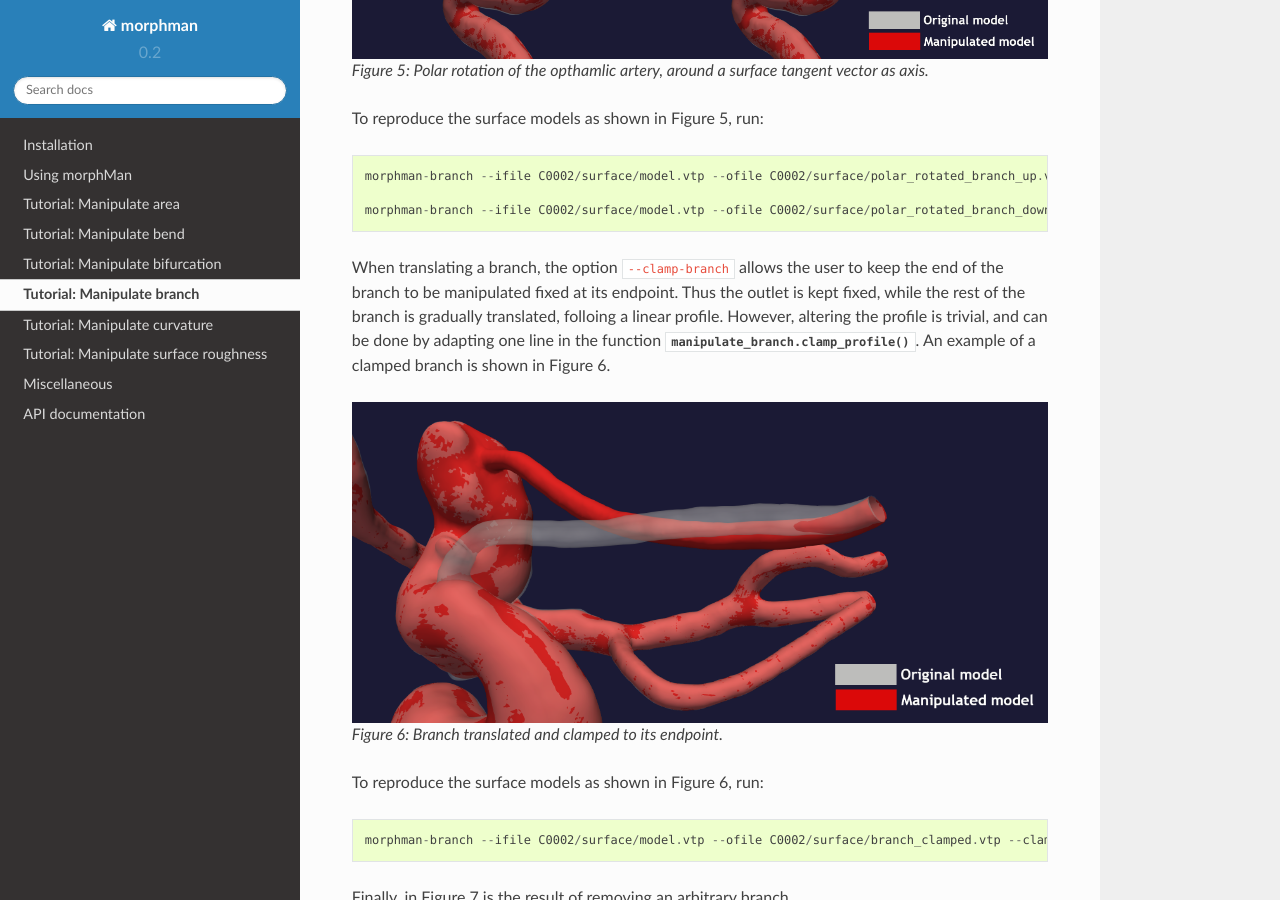
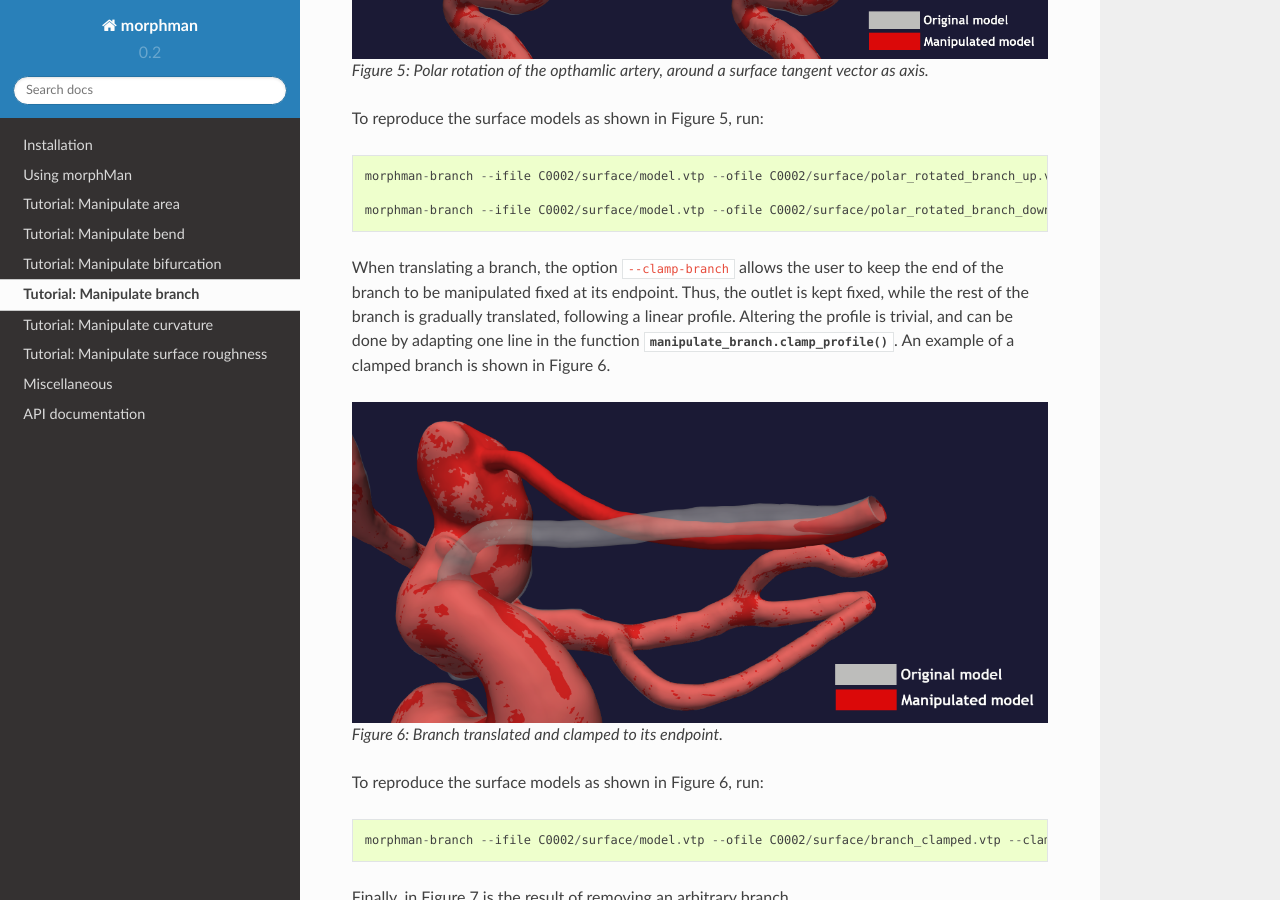
Before and after one commit to KVSlab/morphMan, a Sphinx documentation site: the page built from docs/source/manipulate_branch.rst, in a window 1280 px wide and 900 px high, scrolled down 3670 px. Built offline with Sphinx 7.4.7 and the Read the Docs theme 2.0.0, drawn with Linux system fonts in a browser that asks for light colours.

Commit message:
[#32] Typos

```diff
--- a/docs/source/manipulate_branch.rst
+++ b/docs/source/manipulate_branch.rst
@@ -88,7 +88,7 @@ To reproduce the surface models as shown in Figure 5, run::
 
     morphman-branch --ifile C0002/surface/model.vtp --ofile C0002/surface/polar_rotated_branch_down.vtp --translation-method no_translation --polar-angle -20 --branch-number 1  --poly-ball-size 250 250 250
 
-When translating a branch, the option ``--clamp-branch`` allows the user to keep the end of the branch to be manipulated fixed at its endpoint. Thus the outlet is kept fixed, while the rest of the branch is gradually translated, folloing a linear profile. However, altering the profile is trivial,
+When translating a branch, the option ``--clamp-branch`` allows the user to keep the end of the branch to be manipulated fixed at its endpoint. Thus, the outlet is kept fixed, while the rest of the branch is gradually translated, following a linear profile. Altering the profile is trivial,
 and can be done by adapting one line in the function :meth:`manipulate_branch.clamp_profile`.
 An example of a clamped branch is shown in Figure 6.
 
```
